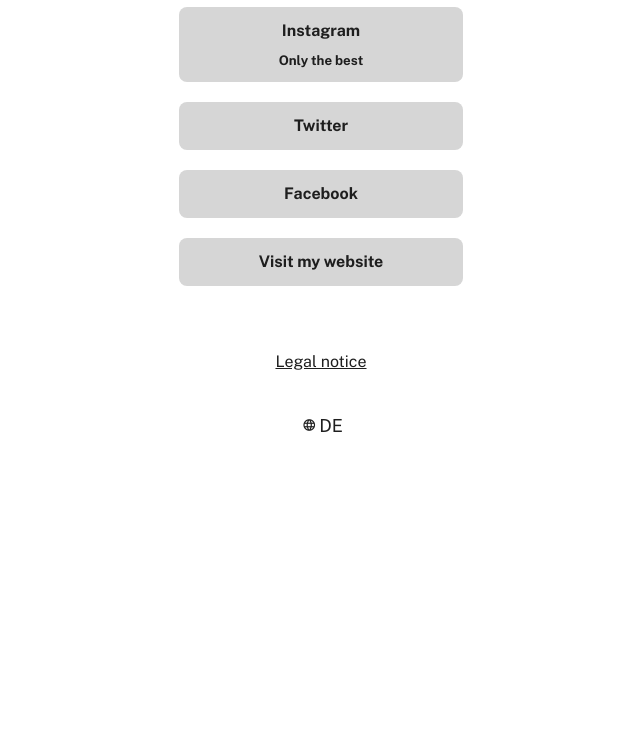
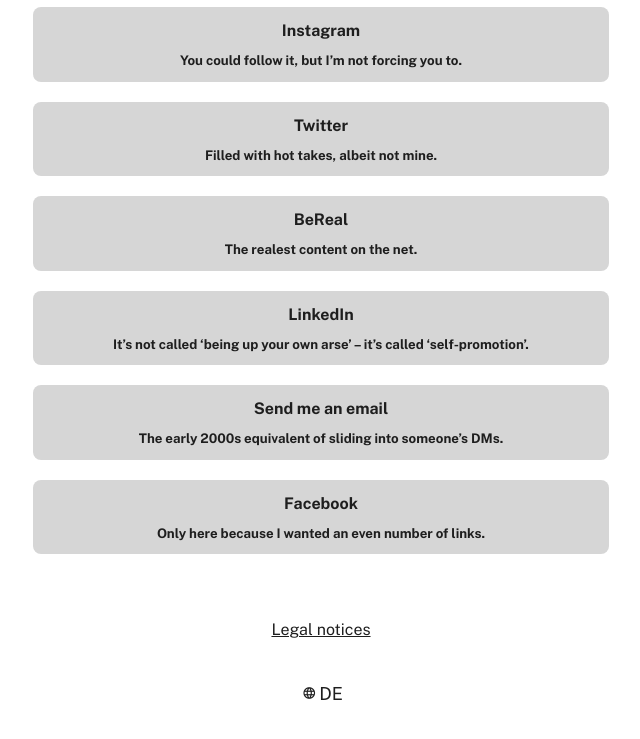
Before and after one commit to tyjehut/l_en, a plain HTML site: page index.html in a window 1280 px wide. Shown: the part 177-916 px from the top of the page, without its empty margins (319-959 px from the left). Before the commit the page ends 800 px from the top, so only its background shows below. Drawn offline with nearby package versions, Linux system fonts and the light colour scheme.

Commit message:
Update index.html

```diff
--- a/index.html
+++ b/index.html
@@ -17,29 +17,44 @@
             <li>
                 <a class=button href=https://instagram.com/tyjehut target=_blank rel=noopener noreferrer title=Instagram>
                     <h4>Instagram</h4>
-                    <h5>Only the best</h5>
+                    <h5>You could follow it, but I’m not forcing you to.</h5>
                 </a>
             </li>
             <li>
-                <a class=button href=https://twitter.com/tyjehut target=_blank rel=noopener noreferrer title=Twitter>
+                <a class=button href=https://instagram.com/tyjehut target=_blank rel=noopener noreferrer title=Instagram>
                     <h4>Twitter</h4>
+                    <h5>Filled with hot takes, albeit not mine.</h5>
                 </a>
             </li>
             <li>
-                <a class=button href=https://facebook.com/tyjehut target=_blank rel=noopener noreferrer title=Facebook>
-                    <h4>Facebook</h4>
+                <a class=button href=https://instagram.com/tyjehut target=_blank rel=noopener noreferrer title=Instagram>
+                    <h4>BeReal</h4>
+                    <h5>The realest content on the net.</h5>
                 </a>
             </li>
             <li>
-                <a class=button href=https://facebook.com/tyjehu target=_blank rel=noopener noreferrer title=Facebook>
-                    <h4>Visit my website</h4>
+                <a class=button href=https://instagram.com/tyjehut target=_blank rel=noopener noreferrer title=Instagram>
+                    <h4>LinkedIn</h4>
+                    <h5>It’s not called ‘being up your own arse’ – it’s called ‘self-promotion’.</h5>
+                </a>
+            </li>
+            <li>
+                <a class=button href=https://instagram.com/tyjehut target=_blank rel=noopener noreferrer title=Instagram>
+                    <h4>Send me an email</h4>
+                    <h5>The early 2000s equivalent of sliding into someone’s DMs.</h5>
+                </a>
+            </li>
+            <li>
+                <a class=button href=https://instagram.com/tyjehut target=_blank rel=noopener noreferrer title=Instagram>
+                    <h4>Facebook</h4>
+                    <h5>Only here because I wanted an even number of links.</h5>
                 </a>
             </li>
         </ul>
     </body>
     <footer>
         <div class=impressum>
-            <a href=https://tyjehut.com/legal-notice target=_blank rel=noopener noreferrer title="Legal notice">Legal notice</a>
+            <a href=https://tyjehut.com/legal-notice target=_blank rel=noopener noreferrer title="Legal notice">Legal notices</a>
         </div>
         <div>
             <a href=https://l.tyjehut.ch rel=noopener noreferrer title=Language style="font-size:18px;padding:5px;vertical-align:middle;"><i class="material-icons" style="font-size: 14px;padding:0 3px;">language</i><span>DE</span></a>
```
